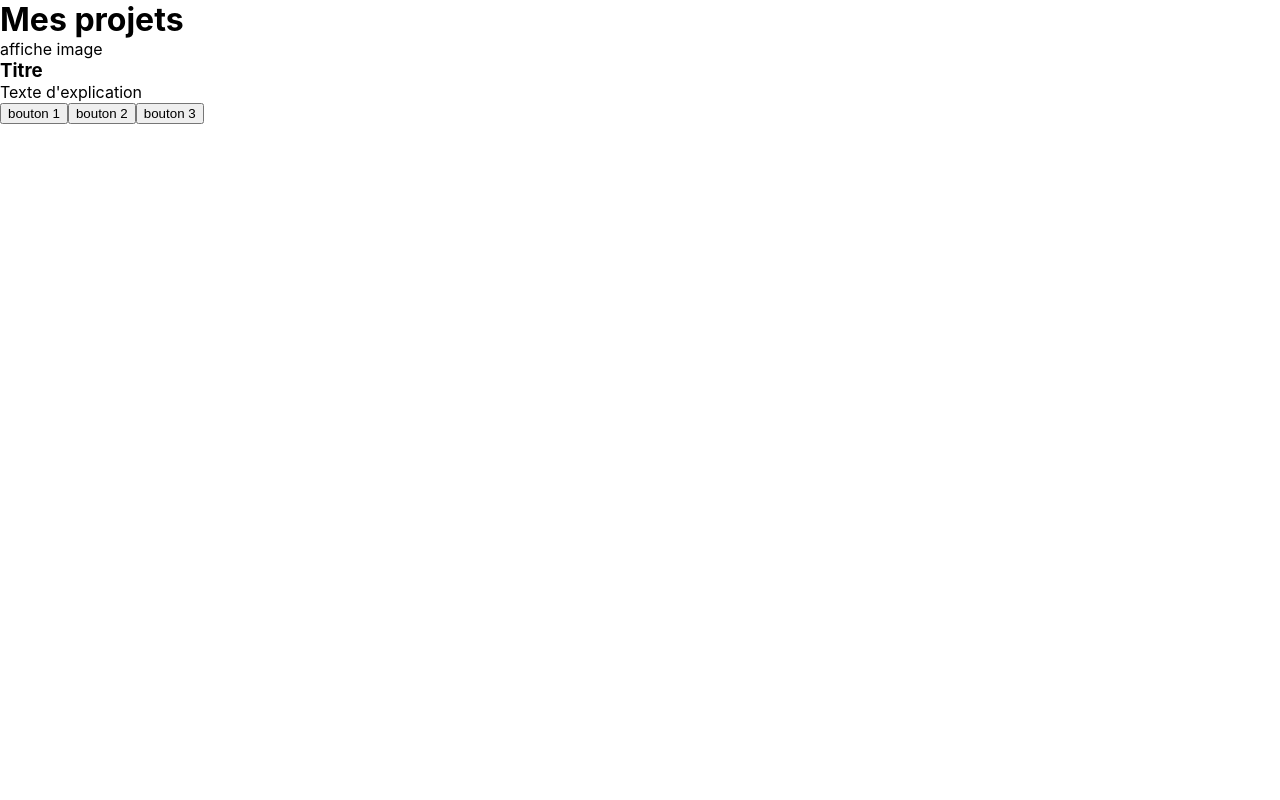
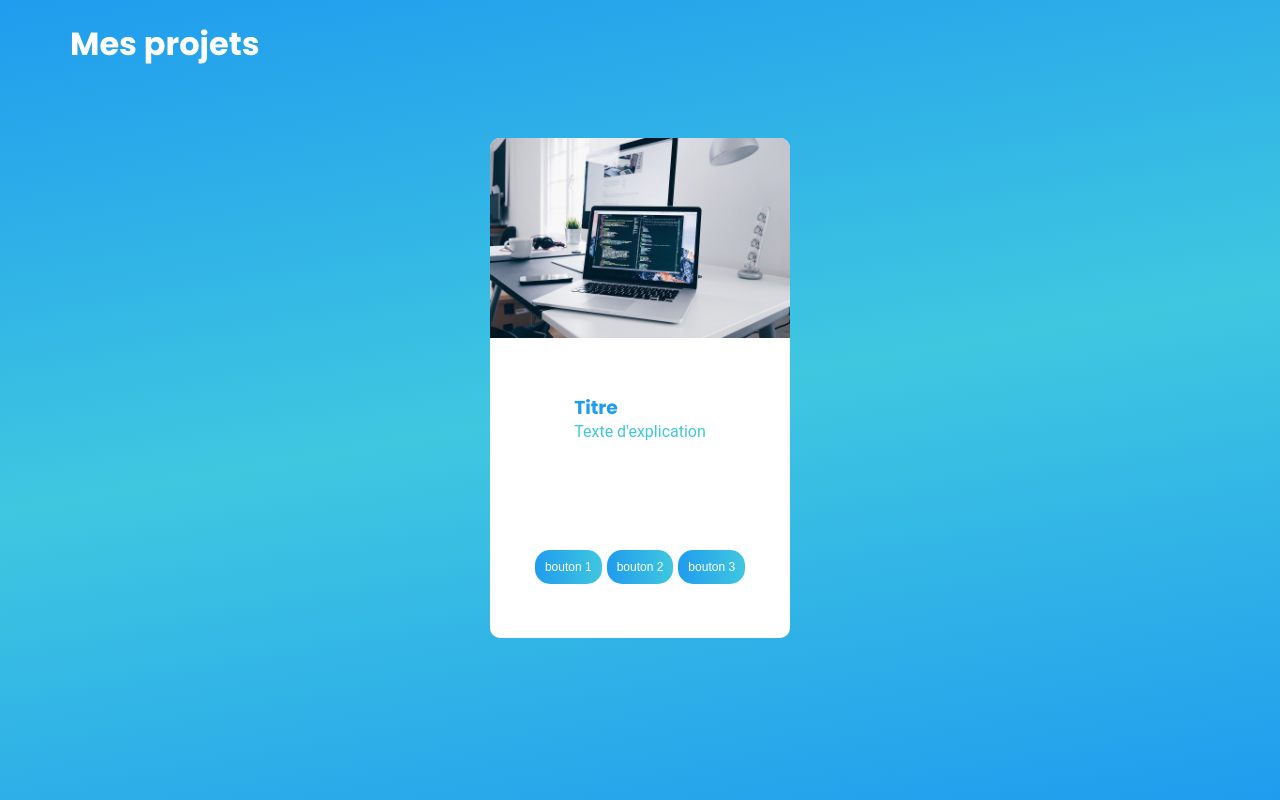
Before and after one commit to Florian77000/portfolio, a Next.js app: page / in a window 1280 px wide. Built offline with nearby package versions, Linux system fonts and the light colour scheme.

Commit message:
add card css

```diff
--- a/components/Project.js
+++ b/components/Project.js
@@ -3,15 +3,18 @@ import styles from '../styles/Project.module.css'
 export default function Project () {
     return (
         <div className={styles.mainProject}>
+            <div className={styles.mainTitle}>
                  <h1>Mes projets</h1>
+            </div>
+            <div className={styles.cardContainer}>
                 <div className={styles.card}>
                     <div className={styles.cardImage}>
-                    affiche image
+                        <img className={styles.img} src='./computer.jpg'></img>
                     </div>
                     <div className={styles.cardTexte}>
                         <div className={styles.title}>
-                        <h3>Titre</h3>
-                        <p>Texte d'explication</p>
+                            <h3 className={styles.h3}>Titre</h3>
+                            <p className={styles.description}>Texte d'explication</p>
                         </div>
                         <div className={styles.cardBtn}>
                             <button className={styles.btn}>bouton 1</button>
@@ -19,8 +22,10 @@ export default function Project () {
                             <button className={styles.btn}>bouton 3</button>
                         </div>
                     </div>
+                </div>
 
             </div>
+
         </div>
     )
 }
--- a/styles/Project.module.css
+++ b/styles/Project.module.css
@@ -1,4 +1,71 @@
 .mainProject {
+    background:linear-gradient(350deg,rgba(32, 156, 238, 1) 0%, rgba(63, 199, 224, 1) 50%, rgba(32, 156, 238, 1) 100%);
     width: 100%;
     height: 100vh;
 }
+
+.mainTitle {
+    padding: 20px;
+    padding-left: 70px;
+    color: white;
+    font-family: 'poppins';
+}
+
+.cardContainer {
+    display: flex;
+    justify-content: center;
+    margin-top: 50px;
+    gap: 20px;
+}
+
+.card {
+    width: 300px;
+    height: 500px;
+    background: white;
+    border-radius: 10px;
+}
+
+.cardImage {
+    height: 40%;
+}
+
+.img {
+    width: 100%;
+    border-top-left-radius: 10px;
+    border-top-right-radius: 10px;
+}
+
+.cardTexte {
+    display: flex;
+    flex-direction: column;
+    align-items: center;
+    justify-content: space-around;
+     height: 60%;
+}
+
+.h3 {
+    font-family: 'poppins';
+    font-weight: bold;
+    margin: 0;
+    color: #209CEE;
+}
+
+.description {
+    font-family: 'roboto';
+    color: #3FC7E0;
+    margin: 0;
+}
+
+.cardBtn {
+    display: flex;
+    flex-wrap: wrap;
+    gap: 5px;
+}
+.btn {
+  padding: 10px;
+  border: none;
+  border-radius: 15px;
+  background: linear-gradient(90deg, #209CEE, #3FC7E0);
+  color: white;
+  font-size: 12px;
+}
```
Lines whose indentation alone changed are shown as unchanged.
